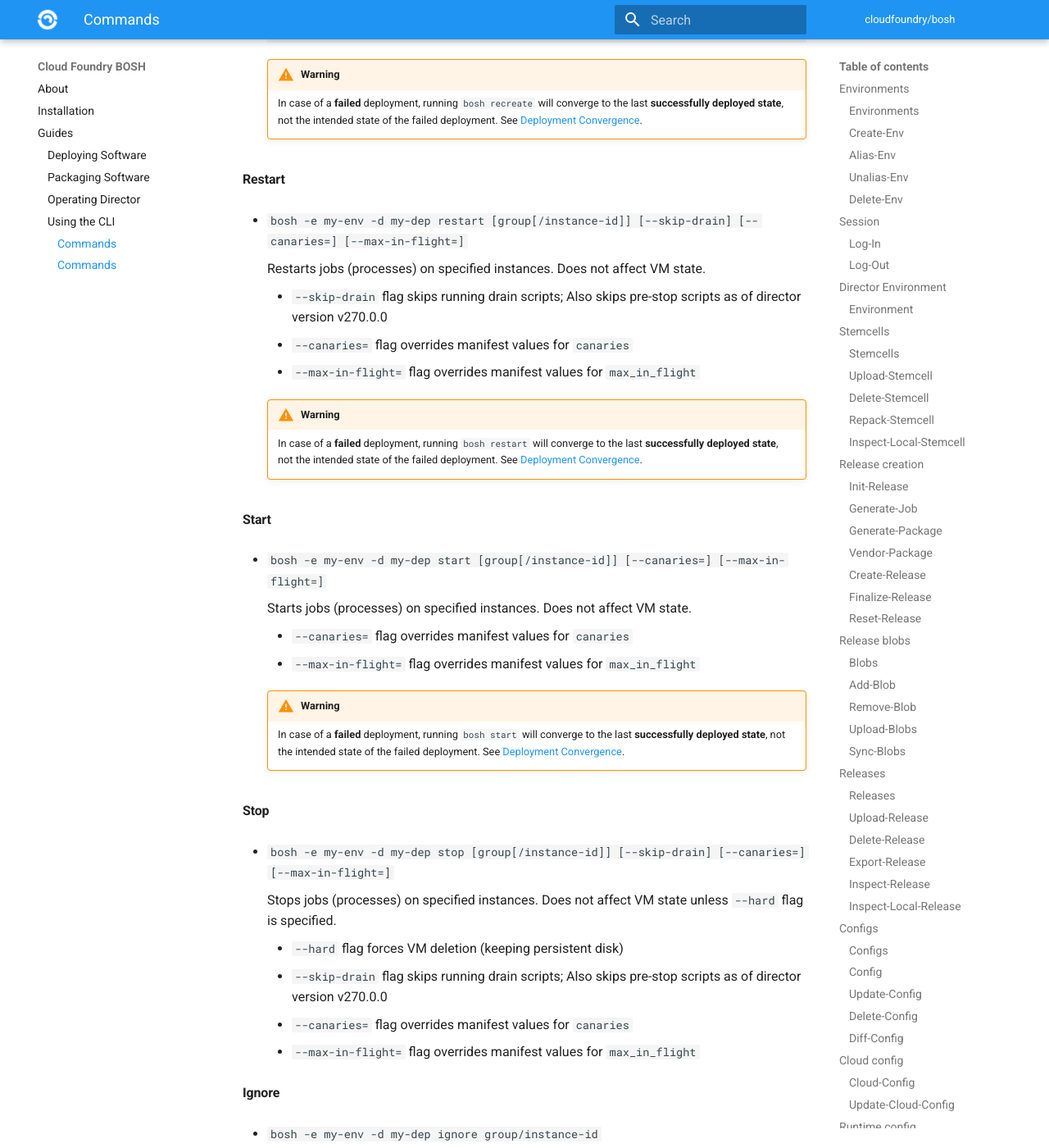
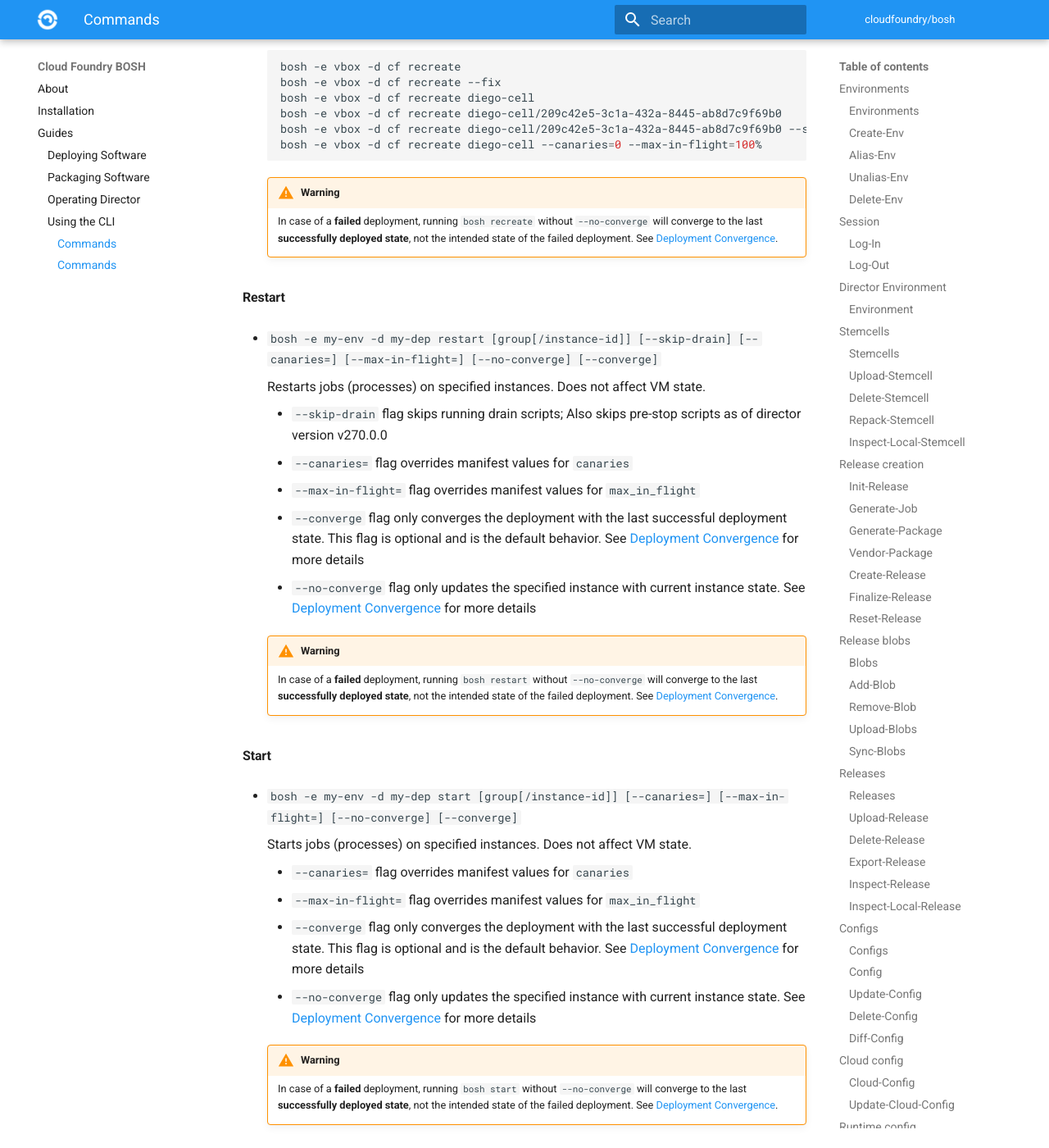
Before and after one commit to cloudfoundry/docs-bosh, an MkDocs documentation site: the page built from content/cli-v2.md, in a window 1280 px wide and 1400 px high, scrolled down 19540 px. Shown: the whole window at 82% size. Built offline with MkDocs 1.6.1 and Material for MkDocs 9.7.7, drawn with Linux system fonts in a browser that asks for light colours; old or Windows-style settings are respelled for this version of MkDocs; some of the changed text lies outside the part shown.

Commit message:
Add documentation around `--no-converge` flag on lifecycle commands
[finishes #167578414](https://www.pivotaltracker.com/story/show/167578414)

Co-authored-by: Miguel Verissimo <mverissimo@pivotal.io>

````diff
--- a/content/cli-v2.md
+++ b/content/cli-v2.md
@@ -875,7 +875,7 @@ See [CPI config](cpi-config.md).
 
 #### Recreate {: #recreate }
 
-- `bosh -e my-env -d my-dep recreate [group[/instance-id]] [--skip-drain] [--fix] [--canaries=] [--max-in-flight=] [--dry-run]`
+- `bosh -e my-env -d my-dep recreate [group[/instance-id]] [--skip-drain] [--fix] [--canaries=] [--max-in-flight=] [--dry-run] [--no-converge] [--converge]`
 
     Recreates VMs for specified instances. Follows typical instance lifecycle.
 
@@ -884,6 +884,8 @@ See [CPI config](cpi-config.md).
     - `--canaries=` flag overrides manifest values for `canaries`
     - `--max-in-flight=` flag overrides manifest values for `max_in_flight`
     - `--dry-run` flag runs through as many operations without altering deployment
+    - `--converge` flag only converges the deployment with the last successful deployment state. This flag is optional and is the default behavior. See [Deployment Convergence](deployment-convergence.md) for more details
+    - `--no-converge` flag only updates the specified instance with current instance state. See [Deployment Convergence](deployment-convergence.md) for more details
 
     ```shell
     bosh -e vbox -d cf recreate
@@ -894,36 +896,40 @@ See [CPI config](cpi-config.md).
     bosh -e vbox -d cf recreate diego-cell --canaries=0 --max-in-flight=100%
     ```
     !!! warning
-        In case of a **failed** deployment, running `bosh recreate` will converge to the last **successfully deployed state**, not the intended state of the failed deployment. See [Deployment Convergence](deployment-convergence.md).
+        In case of a **failed** deployment, running `bosh recreate` without `--no-converge` will converge to the last **successfully deployed state**, not the intended state of the failed deployment. See [Deployment Convergence](deployment-convergence.md).
 
 #### Restart {: #restart }
 
-- `bosh -e my-env -d my-dep restart [group[/instance-id]] [--skip-drain] [--canaries=] [--max-in-flight=]`
+- `bosh -e my-env -d my-dep restart [group[/instance-id]] [--skip-drain] [--canaries=] [--max-in-flight=] [--no-converge] [--converge]`
 
     Restarts jobs (processes) on specified instances. Does not affect VM state.
 
     - `--skip-drain` flag skips running drain scripts; Also skips pre-stop scripts as of director version v270.0.0
     - `--canaries=` flag overrides manifest values for `canaries`
     - `--max-in-flight=` flag overrides manifest values for `max_in_flight`
+    - `--converge` flag only converges the deployment with the last successful deployment state. This flag is optional and is the default behavior. See [Deployment Convergence](deployment-convergence.md) for more details
+    - `--no-converge` flag only updates the specified instance with current instance state. See [Deployment Convergence](deployment-convergence.md) for more details
 
     !!! warning
-        In case of a **failed** deployment, running `bosh restart` will converge to the last **successfully deployed state**, not the intended state of the failed deployment. See [Deployment Convergence](deployment-convergence.md).
+        In case of a **failed** deployment, running `bosh restart` without `--no-converge` will converge to the last **successfully deployed state**, not the intended state of the failed deployment. See [Deployment Convergence](deployment-convergence.md).
 
 #### Start {: #start }
 
-- `bosh -e my-env -d my-dep start [group[/instance-id]] [--canaries=] [--max-in-flight=]`
+- `bosh -e my-env -d my-dep start [group[/instance-id]] [--canaries=] [--max-in-flight=] [--no-converge] [--converge]`
 
     Starts jobs (processes) on specified instances. Does not affect VM state.
 
     - `--canaries=` flag overrides manifest values for `canaries`
     - `--max-in-flight=` flag overrides manifest values for `max_in_flight`
+    - `--converge` flag only converges the deployment with the last successful deployment state. This flag is optional and is the default behavior. See [Deployment Convergence](deployment-convergence.md) for more details
+    - `--no-converge` flag only updates the specified instance with current instance state. See [Deployment Convergence](deployment-convergence.md) for more details
 
     !!! warning
-        In case of a **failed** deployment, running `bosh start` will converge to the last **successfully deployed state**, not the intended state of the failed deployment. See [Deployment Convergence](deployment-convergence.md).
+        In case of a **failed** deployment, running `bosh start` without `--no-converge` will converge to the last **successfully deployed state**, not the intended state of the failed deployment. See [Deployment Convergence](deployment-convergence.md).
 
 #### Stop {: #stop }
 
-- `bosh -e my-env -d my-dep stop [group[/instance-id]] [--skip-drain] [--canaries=] [--max-in-flight=]`
+- `bosh -e my-env -d my-dep stop [group[/instance-id]] [--skip-drain] [--canaries=] [--max-in-flight=] [--no-converge] [--converge]`
 
     Stops jobs (processes) on specified instances. Does not affect VM state unless `--hard` flag is specified.
 
@@ -931,6 +937,11 @@ See [CPI config](cpi-config.md).
     - `--skip-drain` flag skips running drain scripts; Also skips pre-stop scripts as of director version v270.0.0
     - `--canaries=` flag overrides manifest values for `canaries`
     - `--max-in-flight=` flag overrides manifest values for `max_in_flight`
+    - `--converge` flag only converges the deployment with the last successful deployment state. This flag is optional and is the default behavior. See [Deployment Convergence](deployment-convergence.md) for more details
+    - `--no-converge` flag only updates the specified instance with current instance state. See [Deployment Convergence](deployment-convergence.md) for more details
+
+    !!! warning
+        In case of a **failed** deployment, running `bosh stop` without `--no-converge` will converge to the last **successfully deployed state**, not the intended state of the failed deployment. See [Deployment Convergence](deployment-convergence.md).
 
 #### Ignore {: #ignore }
 
````
Also changed, not shown: content/deployment-convergence.md (+25 -5 lines).
